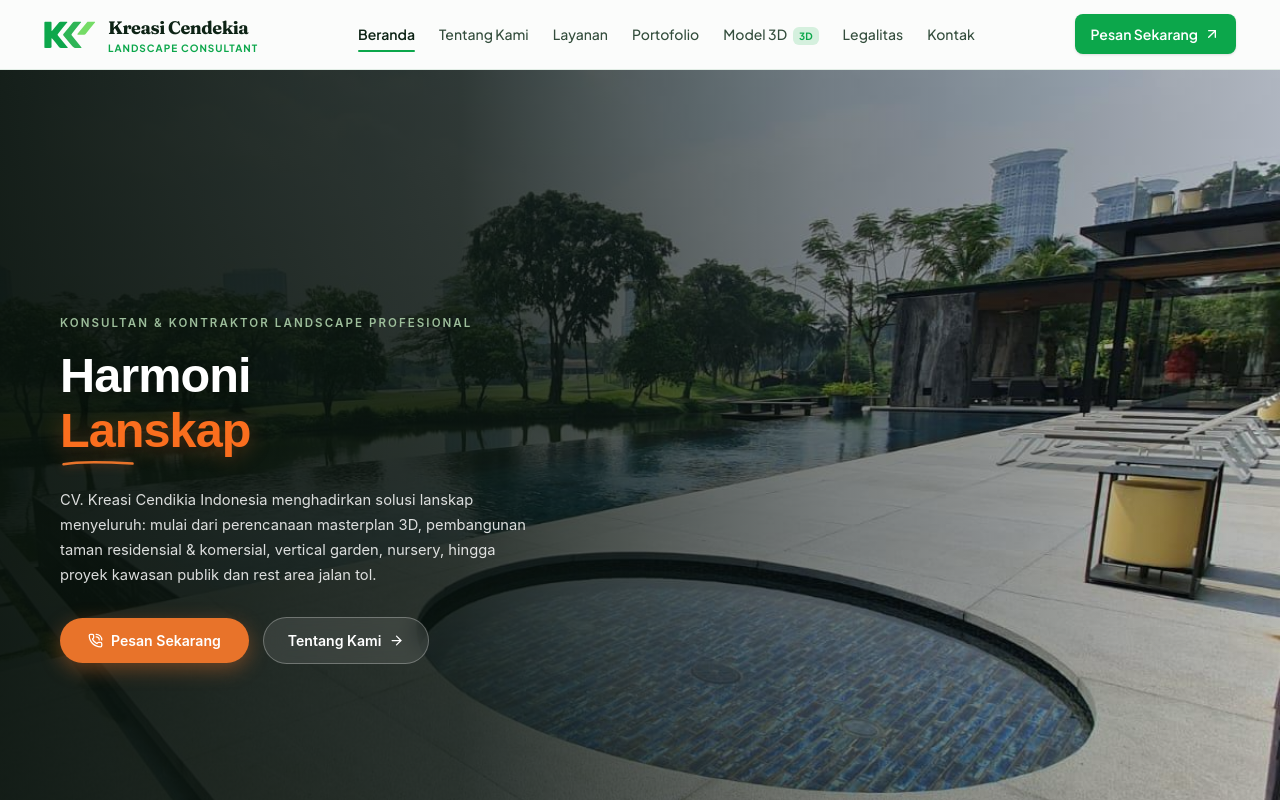
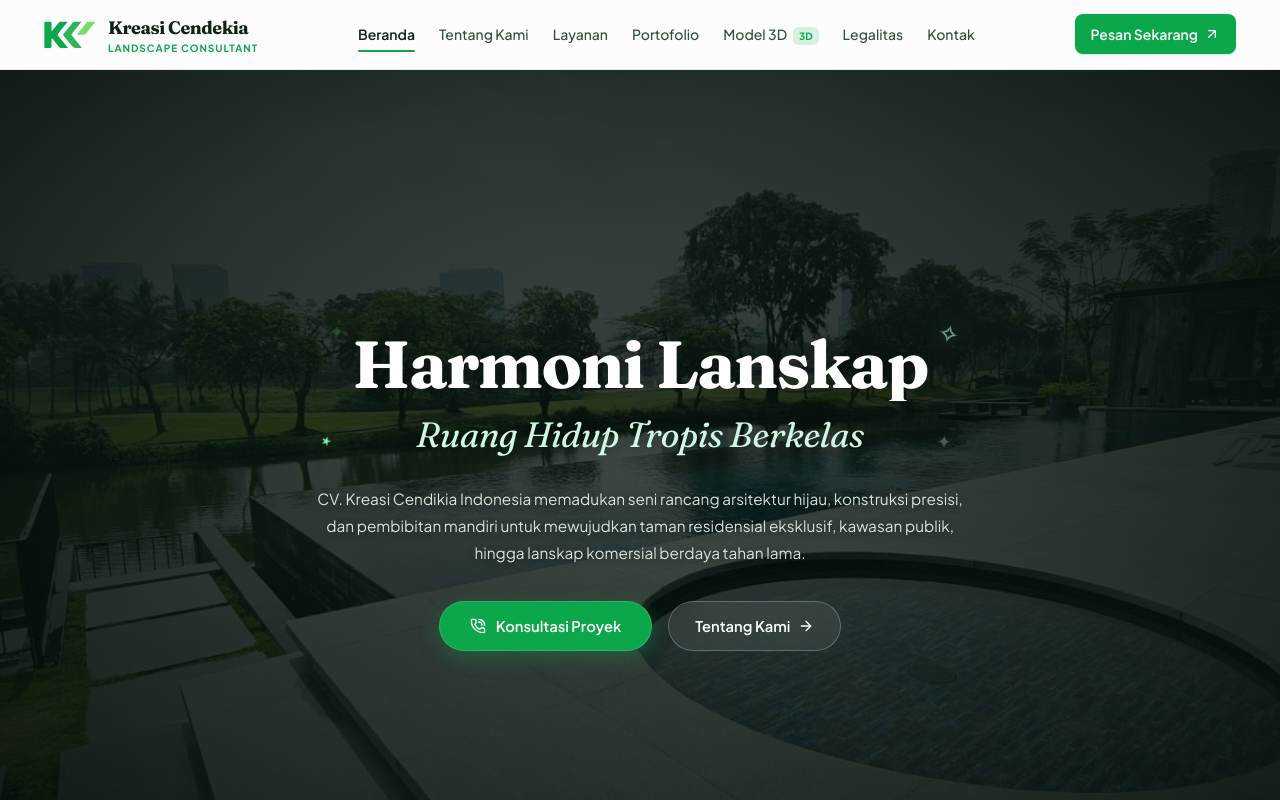
Before and after one commit to aprilocikal/kreasi_cendikia, a React (Vite) app: page / in a window 1280 px wide. Shown: the top 800 px of the page. Built offline with nearby package versions, Linux system fonts and the light colour scheme.

Commit message:
feat(hero): center layout, remove all orange accents, apply editorial Fraunces typography with animated glitter shimmer and sparkling stars

```diff
--- a/src/components/Footer.jsx
+++ b/src/components/Footer.jsx
@@ -122,7 +122,7 @@ export default function Footer() {
         <div className="footer-sub-bar">
           <p className="footer-copy">
             &copy; {new Date().getFullYear()} CV. Kreasi Cendikia Indonesia. Dibuat dengan{' '}
-            <span style={{ color: '#E8732A' }}>&#10084;</span> untuk lanskap Indonesia.
+            <span style={{ color: '#0ca74b' }}>&#10084;</span> untuk lanskap Indonesia.
           </p>
 
           <div className="footer-sub-links">
--- a/src/components/Hero.css
+++ b/src/components/Hero.css
@@ -2,25 +2,24 @@
   position: relative;
   min-height: 100vh;
   background-size: cover;
-  background-position: center right;
+  background-position: center center;
   background-repeat: no-repeat;
   display: flex;
   align-items: center;
+  justify-content: center;
   overflow: hidden;
-  padding-top: 100px;
-  padding-bottom: 60px;
+  padding-top: 120px;
+  padding-bottom: 80px;
 }
 
-/* Gradient overlay: Dark cinematic on the left for text readability, smoothly revealing the real background photo on the right */
 .hero-dark-overlay {
   position: absolute;
   inset: 0;
-  background: linear-gradient(
-    to right,
-    rgba(8, 18, 12, 0.94) 0%,
-    rgba(8, 18, 12, 0.82) 36%,
-    rgba(8, 18, 12, 0.42) 65%,
-    rgba(8, 18, 12, 0.08) 100%
+  background: radial-gradient(
+    ellipse at center,
+    rgba(6, 18, 12, 0.7) 0%,
+    rgba(6, 18, 12, 0.85) 65%,
+    rgba(5, 14, 9, 0.94) 100%
   );
   z-index: 1;
 }
@@ -29,123 +28,190 @@
   position: relative;
   z-index: 2;
   width: 100%;
-  max-width: 1240px;
+  max-width: 980px;
   margin: 0 auto;
-  padding: 0 40px;
+  padding: 0 24px;
 }
 
 .hero-text-content {
-  max-width: 520px;
+  display: flex;
+  flex-direction: column;
+  align-items: center;
+  text-align: center;
+  margin: 0 auto;
 }
 
-/* Eyebrow Tag like Setinggi Langit */
-.hero-eyebrow-tag {
-  font-family: 'Poppins', 'Inter', sans-serif;
-  font-size: 0.72rem;
-  font-weight: 600;
-  letter-spacing: 0.18em;
-  color: #9DBE9B;
-  text-transform: uppercase;
-  margin-bottom: 16px;
+/* Title Wrapper with Twinkling Sparkles */
+.hero-title-wrapper {
+  position: relative;
+  display: inline-block;
+  margin-bottom: 24px;
 }
 
-/* Headline in Poppins - Compact & Refined like Setinggi Langit */
+.sparkle-star {
+  position: absolute;
+  font-family: serif;
+  user-select: none;
+  pointer-events: none;
+  animation: sparkleTwinkle 3s ease-in-out infinite;
+}
+
+.sparkle-top-left {
+  top: -14px;
+  left: -26px;
+  font-size: 1.6rem;
+  color: #75dc66;
+  animation-delay: 0.2s;
+}
+
+.sparkle-top-right {
+  top: -10px;
+  right: -30px;
+  font-size: 1.4rem;
+  color: #bbf7d0;
+  animation-delay: 1.4s;
+}
+
+.sparkle-bottom-left {
+  bottom: 6px;
+  left: -32px;
+  font-size: 1.2rem;
+  color: #86efac;
+  animation-delay: 2.1s;
+}
+
+.sparkle-bottom-right {
+  bottom: 2px;
+  right: -26px;
+  font-size: 1.5rem;
+  color: #dcfce7;
+  animation-delay: 0.8s;
+}
+
+@keyframes sparkleTwinkle {
+  0%, 100% {
+    opacity: 0.2;
+    transform: scale(0.65) rotate(0deg);
+    filter: drop-shadow(0 0 2px rgba(117, 220, 102, 0.3));
+  }
+  50% {
+    opacity: 1;
+    transform: scale(1.3) rotate(20deg);
+    filter: drop-shadow(0 0 12px rgba(117, 220, 102, 0.9));
+  }
+}
+
 .hero-giant-title {
   display: flex;
   flex-direction: column;
-  font-family: 'Poppins', sans-serif;
-  font-size: clamp(2.2rem, 3.8vw, 3.4rem);
-  font-weight: 800;
-  line-height: 1.12;
-  letter-spacing: -0.02em;
-  margin-bottom: 20px;
+  align-items: center;
+  gap: 8px;
 }
 
-.title-line-white {
+.title-serif-main {
+  font-family: 'Fraunces', Georgia, serif;
+  font-size: clamp(2.6rem, 5.2vw, 4.4rem);
+  font-weight: 700;
+  line-height: 1.1;
+  letter-spacing: -0.025em;
   color: #FFFFFF;
-  text-shadow: 0 4px 20px rgba(0, 0, 0, 0.4);
 }
 
-.title-line-orange-wrap {
-  position: relative;
-  display: inline-flex;
-  flex-direction: column;
-  align-items: flex-start;
-  width: fit-content;
+/* Animated Glitter / Shimmer on Text */
+.glitter-text {
+  background: linear-gradient(
+    110deg,
+    #ffffff 0%,
+    #ffffff 35%,
+    #bbf7d0 45%,
+    #ffffff 50%,
+    #86efac 55%,
+    #ffffff 65%,
+    #ffffff 100%
+  );
+  background-size: 240% auto;
+  -webkit-background-clip: text;
+  -webkit-text-fill-color: transparent;
+  animation: glitterShimmer 4.5s ease-in-out infinite;
+  display: inline-block;
+  filter: drop-shadow(0 4px 24px rgba(0, 0, 0, 0.6));
 }
 
-.title-line-orange {
-  color: #FA6E1E;
-  text-shadow: 0 4px 20px rgba(232, 115, 42, 0.35);
+@keyframes glitterShimmer {
+  0% {
+    background-position: -120% center;
+  }
+  50%, 100% {
+    background-position: 120% center;
+  }
 }
 
-/* Subtle Curved Underline Accent like Setinggi Langit */
-.hero-brush-stroke {
-  width: 72px;
-  height: auto;
-  margin-top: 3px;
-  margin-left: 2px;
-  display: block;
-  filter: drop-shadow(0 2px 5px rgba(232, 115, 42, 0.35));
+.title-serif-sub {
+  font-family: 'Fraunces', Georgia, serif;
+  font-style: italic;
+  font-weight: 400;
+  font-size: clamp(1.4rem, 2.8vw, 2.2rem);
+  color: #d1fae5;
+  letter-spacing: -0.01em;
+  text-shadow: 0 2px 16px rgba(0, 0, 0, 0.4);
 }
 
-/* Subtitle Description - Compact & Clean Font */
 .hero-description {
-  font-family: 'Inter', sans-serif;
-  font-size: 0.92rem;
-  line-height: 1.72;
-  color: rgba(255, 255, 255, 0.85);
-  margin-bottom: 28px;
-  max-width: 480px;
+  font-family: 'Plus Jakarta Sans', system-ui, sans-serif;
+  font-size: clamp(0.95rem, 1.2vw, 1.05rem);
+  line-height: 1.75;
+  color: rgba(243, 250, 245, 0.88);
+  margin-bottom: 34px;
+  max-width: 660px;
+  text-shadow: 0 2px 8px rgba(0, 0, 0, 0.4);
 }
 
-/* Action Buttons Row */
 .hero-buttons-row {
   display: flex;
   align-items: center;
-  gap: 14px;
+  justify-content: center;
+  gap: 16px;
   flex-wrap: wrap;
 }
 
-/* Primary Orange Pill Button like Setinggi Langit */
-.hero-btn-orange {
+.hero-btn-primary {
   display: inline-flex;
   align-items: center;
   justify-content: center;
-  gap: 8px;
-  background: #E8732A;
+  gap: 10px;
+  background: #0ca74b;
   color: #FFFFFF;
   border-radius: 999px;
-  padding: 12px 28px;
-  font-family: 'Poppins', 'Inter', sans-serif;
-  font-size: 0.88rem;
+  padding: 13px 30px;
+  font-family: 'Plus Jakarta Sans', system-ui, sans-serif;
+  font-size: 0.92rem;
   font-weight: 600;
   text-decoration: none;
-  box-shadow: 0 6px 20px rgba(232, 115, 42, 0.4);
+  box-shadow: 0 6px 20px rgba(12, 167, 75, 0.35);
   transition: all 0.25s ease;
+  border: 1px solid rgba(255, 255, 255, 0.15);
 }
 
-.hero-btn-orange:hover {
-  background: #D8631A;
+.hero-btn-primary:hover {
+  background: #098e3f;
   transform: translateY(-2px);
-  box-shadow: 0 10px 26px rgba(232, 115, 42, 0.5);
+  box-shadow: 0 10px 28px rgba(12, 167, 75, 0.45);
 }
 
-/* Translucent Pill Button like Setinggi Langit */
 .hero-btn-translucent {
   display: inline-flex;
   align-items: center;
   justify-content: center;
   gap: 8px;
-  background: rgba(255, 255, 255, 0.1);
-  backdrop-filter: blur(10px);
-  -webkit-backdrop-filter: blur(10px);
-  border: 1.5px solid rgba(255, 255, 255, 0.28);
+  background: rgba(255, 255, 255, 0.08);
+  backdrop-filter: blur(12px);
+  -webkit-backdrop-filter: blur(12px);
+  border: 1.5px solid rgba(255, 255, 255, 0.24);
   color: #FFFFFF;
   border-radius: 999px;
-  padding: 12px 24px;
-  font-family: 'Poppins', 'Inter', sans-serif;
-  font-size: 0.88rem;
+  padding: 13px 26px;
+  font-family: 'Plus Jakarta Sans', system-ui, sans-serif;
+  font-size: 0.92rem;
   font-weight: 600;
   cursor: pointer;
   transition: all 0.25s ease;
@@ -153,26 +219,33 @@
 }
 
 .hero-btn-translucent:hover {
-  background: rgba(255, 255, 255, 0.2);
-  border-color: rgba(255, 255, 255, 0.5);
+  background: rgba(255, 255, 255, 0.18);
+  border-color: rgba(255, 255, 255, 0.45);
   transform: translateY(-2px);
 }
 
-@media (max-width: 900px) {
+@media (max-width: 768px) {
   .hero-section {
-    background-position: center;
-    padding-top: 100px;
+    padding-top: 110px;
+    padding-bottom: 60px;
   }
-  .hero-dark-overlay {
-    background: rgba(8, 18, 12, 0.9);
-  }
-  .hero-inner-container {
-    padding: 0 24px;
-  }
-  .hero-giant-title {
+  .title-serif-main {
     font-size: 2.3rem;
   }
-  .hero-brush-stroke {
-    width: 64px;
+  .title-serif-sub {
+    font-size: 1.3rem;
+  }
+  .hero-description {
+    font-size: 0.9rem;
+    padding: 0 8px;
+  }
+  .hero-buttons-row {
+    flex-direction: column;
+    width: 100%;
+    max-width: 300px;
+  }
+  .hero-btn-primary,
+  .hero-btn-translucent {
+    width: 100%;
   }
 }
--- a/src/components/Hero.jsx
+++ b/src/components/Hero.jsx
@@ -7,56 +7,41 @@ import './Hero.css'
 export default function Hero() {
   return (
     <section className="hero-section" style={{ backgroundImage: `url(${heroBg})` }}>
-      {/* Dark gradient overlay for high contrast readability like Setinggi Langit */}
+      {/* Balanced radial overlay for center alignment readability */}
       <div className="hero-dark-overlay" />
 
       <div className="hero-inner-container">
         <div className="hero-text-content">
-          {/* Eyebrow Tag like Setinggi Langit */}
-          <p className="hero-eyebrow-tag">
-            KONSULTAN &amp; KONTRAKTOR LANDSCAPE PROFESIONAL
+          {/* Luxury Editorial Headline with Glitter Shimmer & Twinkling Sparkles */}
+          <div className="hero-title-wrapper">
+            <span className="sparkle-star sparkle-top-left" aria-hidden="true">✦</span>
+            <span className="sparkle-star sparkle-top-right" aria-hidden="true">✧</span>
+            <span className="sparkle-star sparkle-bottom-left" aria-hidden="true">⋆</span>
+            <span className="sparkle-star sparkle-bottom-right" aria-hidden="true">✦</span>
+
+            <h1 className="hero-giant-title">
+              <span className="title-serif-main glitter-text">Harmoni Lanskap</span>
+              <span className="title-serif-sub">Ruang Hidup Tropis Berkelas</span>
+            </h1>
+          </div>
+
+          {/* Subtitle Description */}
+          <p className="hero-description">
+            CV. Kreasi Cendikia Indonesia memadukan seni rancang arsitektur hijau, konstruksi presisi,
+            dan pembibitan mandiri untuk mewujudkan taman residensial eksklusif, kawasan publik,
+            hingga lanskap komersial berdaya tahan lama.
           </p>
 
-          {/* Display Headline in Poppins like Setinggi Langit */}
-          <h1 className="hero-giant-title">
-            <span className="title-line-white">Harmoni</span>
-            <span className="title-line-orange-wrap">
-              <span className="title-line-orange">Lanskap</span>
-              {/* Subtle curved underline accent like Setinggi Langit */}
-              <svg
-                className="hero-brush-stroke"
-                viewBox="0 0 100 10"
-                fill="none"
-                xmlns="http://www.w3.org/2000/svg"
-              >
-                <path
-                  d="M2 6C20 2.5 55 2.5 98 5"
-                  stroke="#E8732A"
-                  strokeWidth="3.5"
-                  strokeLinecap="round"
-                />
-              </svg>
-            </span>
-          </h1>
-
-          {/* Subtitle Description - Compact & Clean Font */}
-          <p className="hero-description">
-            CV. Kreasi Cendikia Indonesia menghadirkan solusi lanskap menyeluruh:
-            mulai dari perencanaan masterplan 3D, pembangunan taman residensial &amp;
-            komersial, vertical garden, nursery, hingga proyek kawasan publik dan
-            rest area jalan tol.
-          </p>
-
-          {/* Action Buttons like Setinggi Langit */}
+          {/* Centered Action Buttons */}
           <div className="hero-buttons-row">
             <a
               href="https://wa.me/6281212126595?text=Halo%20CV%20Kreasi%20Cendikia%20Indonesia,%20saya%20ingin%20konsultasi%20mengenai%20layanan%20landscape"
               target="_blank"
               rel="noopener noreferrer"
-              className="hero-btn-orange"
+              className="hero-btn-primary"
             >
-              <PhoneCall size={15} />
-              <span>Pesan Sekarang</span>
+              <PhoneCall size={16} />
+              <span>Konsultasi Proyek</span>
             </a>
 
             <Link
@@ -64,7 +49,7 @@ export default function Hero() {
               className="hero-btn-translucent"
             >
               <span>Tentang Kami</span>
-              <ArrowRight size={15} />
+              <ArrowRight size={16} />
             </Link>
           </div>
         </div>
```
Also changed, not shown: src/components/Footer.css (+11 -11 lines), src/components/Navbar.css (+5 -5 lines).
